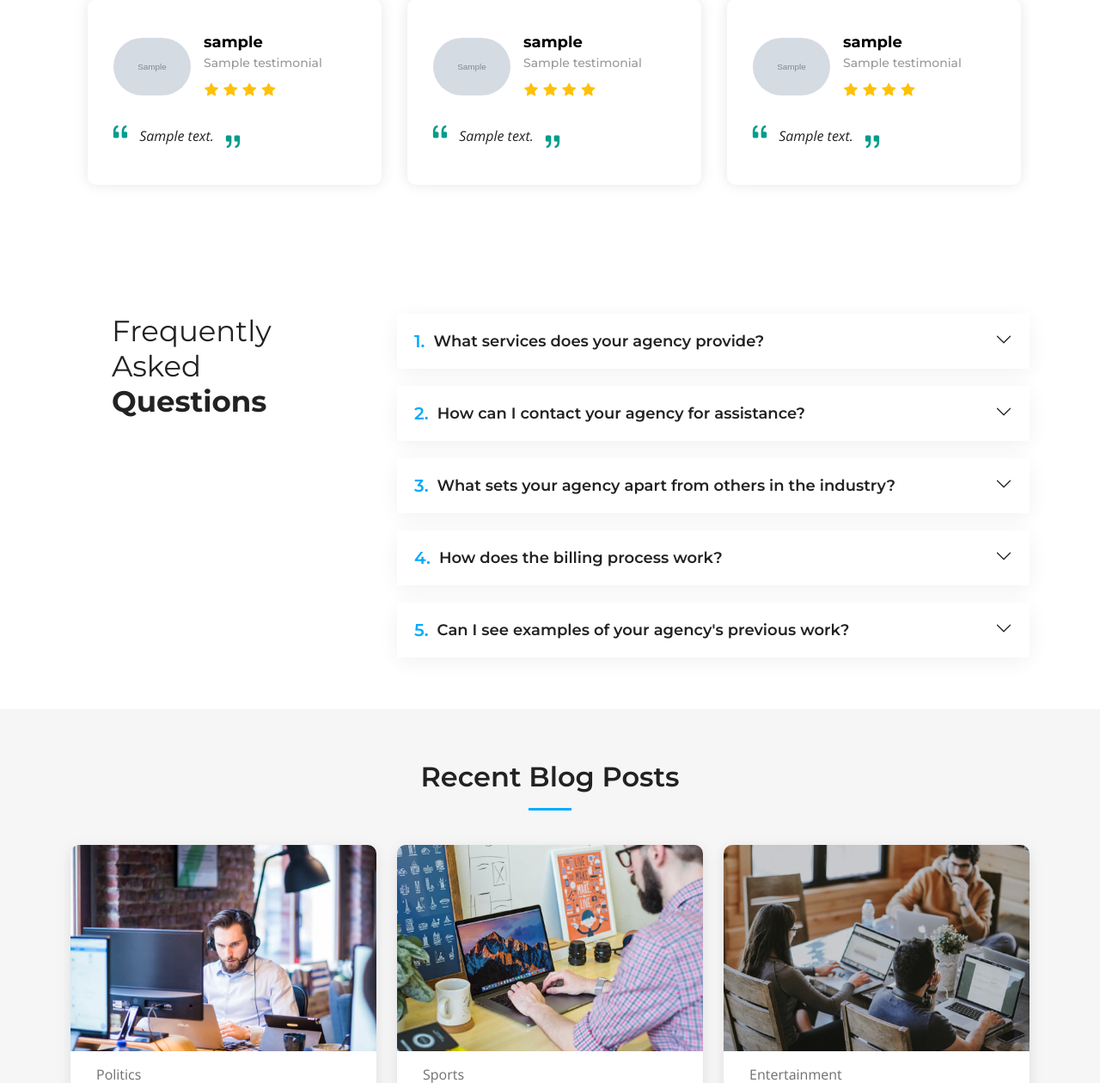
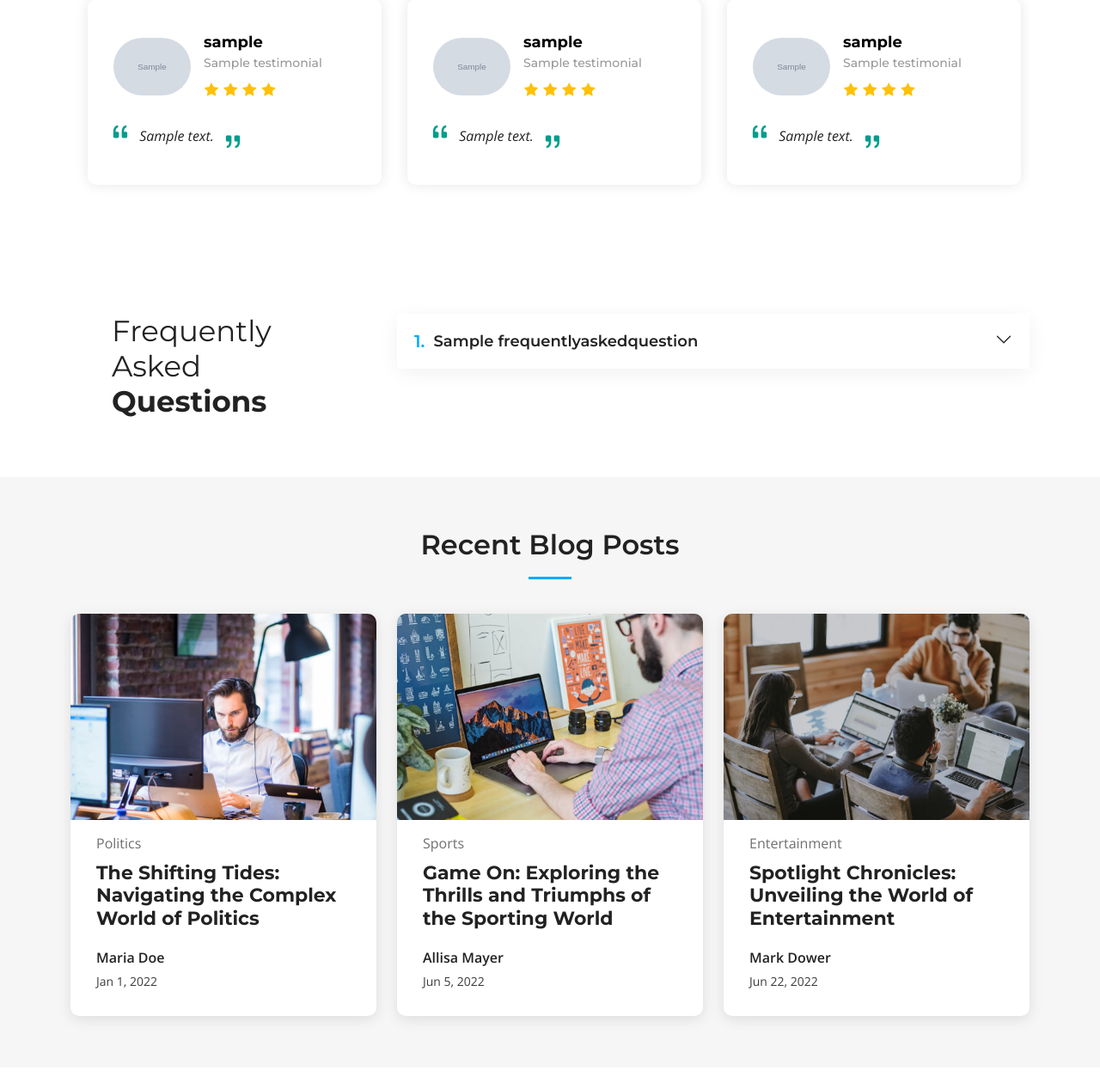
Before and after one commit to endang-ismaya/dj-company-profile, a Django app: page / in a window 1280 px wide. Shown: the part 1344-2604 px from the top of the page at 86% size. Run offline with Django 5.2, Linux system fonts and the light colour scheme; tables that the repository leaves empty hold one stand-in row (values such as "Sample post"); grey boxes marked "Sample" are stand-in pictures; some libraries are stand-ins or nearby versions.

Commit message:
add faqs

```diff
--- a/app/models.py
+++ b/app/models.py
@@ -38,3 +38,11 @@ class Testimonial(models.Model):
 
     def __str__(self):
         return f"{self.username} - {self.user_job_title}"
+
+
+class FrequentlyAskedQuestion(models.Model):
+    question = models.CharField(max_length=255)
+    answer = models.TextField()
+
+    def __str__(self):
+        return self.question
--- a/app/views.py
+++ b/app/views.py
@@ -1,12 +1,13 @@
 from django.shortcuts import render
 
-from app.models import GeneralInfo, Service, Testimonial
+from app.models import GeneralInfo, Service, Testimonial, FrequentlyAskedQuestion as FAQ
 
 
 def index(request):
     general_info = GeneralInfo.objects.first()
     services = Service.objects.all()
     testimonials = Testimonial.objects.all()
+    faqs = FAQ.objects.all()
     context = {
         "company_name": general_info.company_name,
         "location": general_info.location,
@@ -20,5 +21,6 @@ def index(request):
         "linkedin_url": general_info.linkedin_url or "#",
         "services": services,
         "testimonials": testimonials,
+        "faqs": faqs,
     }
     return render(request, "app/index.html", context)
--- a/templates/app/index.html
+++ b/templates/app/index.html
@@ -1,7 +1,4 @@
-{% extends 'base.html' %}
-{% load static %}
-
-{% block content %}
+{% extends 'base.html' %} {% load static %} {% block content %}
   <!-- ======= Our Services Section ======= -->
   <section id="services" class="services sections-bg">
     <div class="container" data-aos="fade-up">
@@ -92,70 +89,20 @@
 
         <div class="col-lg-8">
           <div class="accordion accordion-flush" id="faqlist" data-aos="fade-up" data-aos-delay="100">
+            {% for faq in faqs %}
               <div class="accordion-item">
                 <h3 class="accordion-header">
-                <button class="accordion-button collapsed" type="button" data-bs-toggle="collapse" data-bs-target="#faq-content-1">
-                  <span class="num">1.</span>
-                  What services does your agency provide?
+                  <button class="accordion-button collapsed" type="button" data-bs-toggle="collapse" data-bs-target="#faq-content-{{ forloop.counter }}">
+                    <span class="num">{{ forloop.counter }}.</span>
+                    {{ faq.question }}
                   </button>
                 </h3>
-              <div id="faq-content-1" class="accordion-collapse collapse" data-bs-parent="#faqlist">
-                <div class="accordion-body">Our agency offers a range of services, including [brief description of services]. Whether you need [specific service] or [another service], we have the expertise to meet your needs.</div>
+                <div id="faq-content-{{ forloop.counter }}" class="accordion-collapse collapse" data-bs-parent="#faqlist">
+                  <div class="accordion-body">{{ faq.answer }}</div>
                 </div>
               </div>
               <!-- # Faq item -->
-
-            <div class="accordion-item">
-              <h3 class="accordion-header">
-                <button class="accordion-button collapsed" type="button" data-bs-toggle="collapse" data-bs-target="#faq-content-2">
-                  <span class="num">2.</span>
-                  How can I contact your agency for assistance?
-                </button>
-              </h3>
-              <div id="faq-content-2" class="accordion-collapse collapse" data-bs-parent="#faqlist">
-                <div class="accordion-body">You can reach us through our Contact Us page on the website, where you'll find our phone number and email address. Additionally, we welcome you to visit our office during business hours for face-to-face assistance.</div>
-              </div>
-            </div>
-            <!-- # Faq item -->
-
-            <div class="accordion-item">
-              <h3 class="accordion-header">
-                <button class="accordion-button collapsed" type="button" data-bs-toggle="collapse" data-bs-target="#faq-content-3">
-                  <span class="num">3.</span>
-                  What sets your agency apart from others in the industry?
-                </button>
-              </h3>
-              <div id="faq-content-3" class="accordion-collapse collapse" data-bs-parent="#faqlist">
-                <div class="accordion-body">At [Agency Name], we pride ourselves on [highlight unique aspects such as expertise, customer service, or innovative solutions]. Our commitment to [core values] distinguishes us, ensuring that we deliver exceptional results for our clients.</div>
-              </div>
-            </div>
-            <!-- # Faq item -->
-
-            <div class="accordion-item">
-              <h3 class="accordion-header">
-                <button class="accordion-button collapsed" type="button" data-bs-toggle="collapse" data-bs-target="#faq-content-4">
-                  <span class="num">4.</span>
-                  How does the billing process work?
-                </button>
-              </h3>
-              <div id="faq-content-4" class="accordion-collapse collapse" data-bs-parent="#faqlist">
-                <div class="accordion-body">Our billing process is straightforward. Once we've provided you with a detailed proposal and you've accepted it, we will send you an invoice for the agreed-upon services. Our billing terms are [mention payment terms], and we accept payments through [list payment methods].</div>
-              </div>
-            </div>
-            <!-- # Faq item -->
-
-            <div class="accordion-item">
-              <h3 class="accordion-header">
-                <button class="accordion-button collapsed" type="button" data-bs-toggle="collapse" data-bs-target="#faq-content-5">
-                  <span class="num">5.</span>
-                  Can I see examples of your agency's previous work?
-                </button>
-              </h3>
-              <div id="faq-content-5" class="accordion-collapse collapse" data-bs-parent="#faqlist">
-                <div class="accordion-body">Absolutely! We showcase a portfolio of our work on our website under the "Projects" or "Portfolio" section. There, you can explore a variety of projects we've successfully completed, giving you a sense of the quality and diversity of our work.</div>
-              </div>
-            </div>
-            <!-- # Faq item -->
+            {% endfor %}
           </div>
         </div>
       </div>
```
Also changed, not shown: app/admin.py (+7 -1 lines), app/migrations/0004_frequentlyaskedquestion.py (added). Lines whose indentation alone changed are shown as unchanged.
